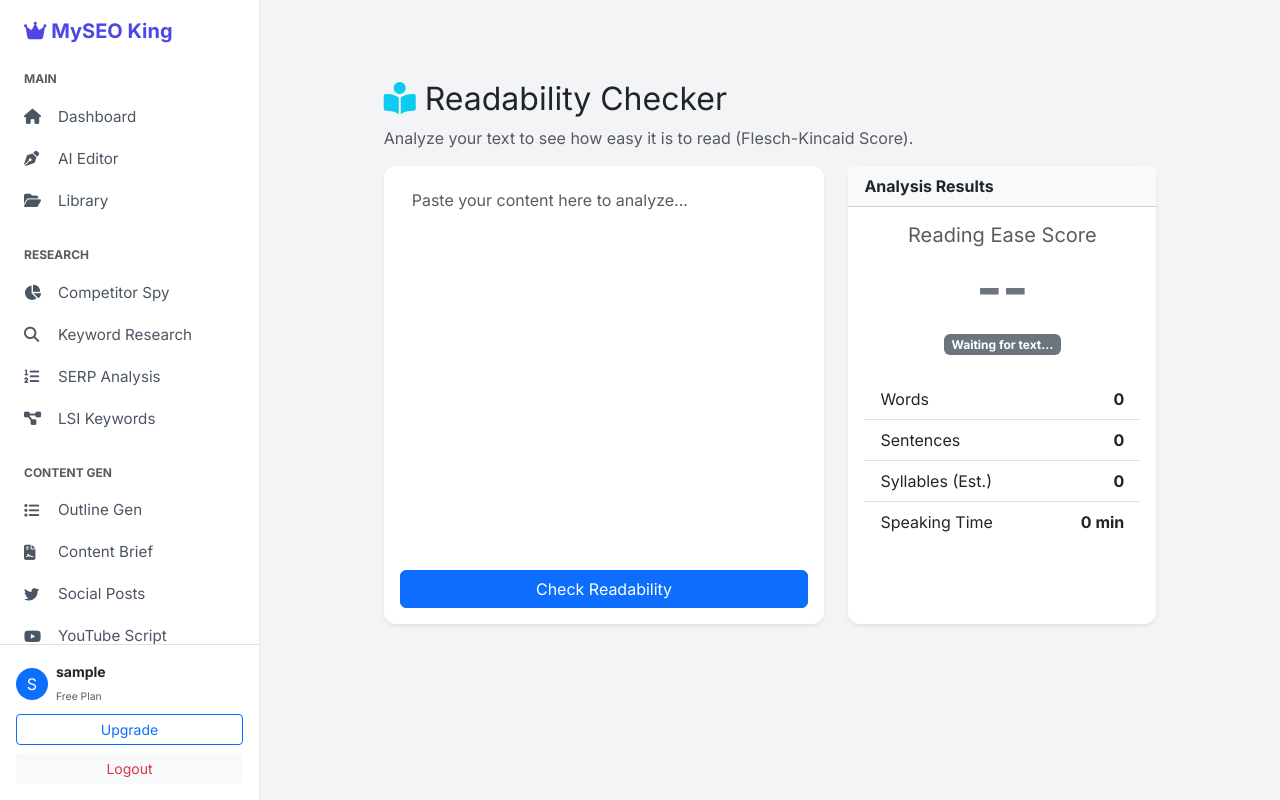
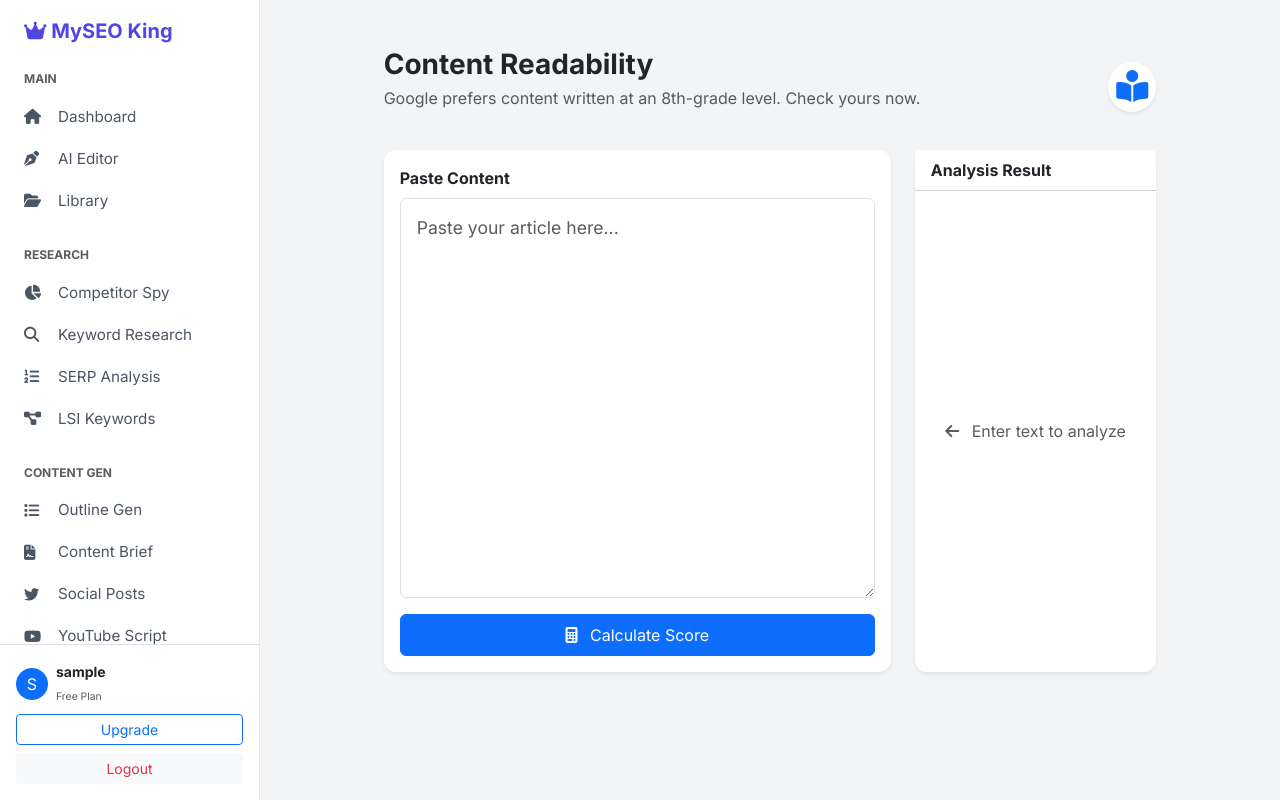
Before and after one commit to dilawar47866/MySEOTooler_V5, a Flask app: page /readability-checker in a window 1280 px wide. Run offline with Flask 3, Linux system fonts and the light colour scheme; the visitor is signed in with stand-in values (Sample User, id 1).

Commit message:
Update readability_checker.html

```diff
--- a/templates/readability_checker.html
+++ b/templates/readability_checker.html
@@ -1,101 +1,111 @@
 {% extends "base.html" %}
+
+{% block title %}Readability Checker - MySEO King{% endblock %}
+
 {% block content %}
-<div class="container mt-5">
+<div class="container-fluid">
     <div class="row justify-content-center">
         <div class="col-md-10">
-            <h2><i class="fas fa-book-reader text-info"></i> Readability Checker</h2>
-            <p class="text-muted">Analyze your text to see how easy it is to read (Flesch-Kincaid Score).</p>
+
+            <div class="d-flex justify-content-between align-items-center mb-4">
+                <div>
+                    <h2 class="h3 fw-bold mb-1">Content Readability</h2>
+                    <p class="text-muted">Google prefers content written at an 8th-grade level. Check yours now.</p>
+                </div>
+                <div class="bg-white p-2 rounded-circle shadow-sm">
+                    <i class="fas fa-book-reader fa-2x text-primary"></i>
+                </div>
+            </div>
 
             <div class="row">
                 <!-- Input Area -->
-                <div class="col-md-7">
-                    <div class="card shadow-sm p-3 h-100">
-                        <textarea id="textInput" class="form-control border-0" rows="15" placeholder="Paste your content here to analyze..." style="resize: none; font-size: 16px;"></textarea>
-                        <div class="d-grid mt-3">
-                            <button class="btn btn-primary" onclick="analyzeText()">Check Readability</button>
+                <div class="col-md-8">
+                    <div class="card shadow-sm h-100">
+                        <div class="card-body">
+                            <label class="fw-bold mb-2">Paste Content</label>
+                            <textarea id="checkContent" class="form-control p-3" style="height: 400px; font-size: 1.1rem;" placeholder="Paste your article here..."></textarea>
+                            <button class="btn btn-primary mt-3 w-100 py-2" onclick="checkReadability()">
+                                <i class="fas fa-calculator me-2"></i> Calculate Score
+                            </button>
                         </div>
                     </div>
                 </div>
 
                 <!-- Results Area -->
-                <div class="col-md-5">
+                <div class="col-md-4">
                     <div class="card shadow-sm h-100">
-                        <div class="card-header bg-light fw-bold">Analysis Results</div>
-                        <div class="card-body">
-                            <div class="text-center mb-4">
-                                <h5 class="text-muted">Reading Ease Score</h5>
-                                <h1 id="scoreDisplay" class="display-4 fw-bold text-secondary">--</h1>
-                                <span id="difficultyLabel" class="badge bg-secondary">Waiting for text...</span>
+                        <div class="card-header bg-white fw-bold">Analysis Result</div>
+                        <div class="card-body text-center d-flex flex-column justify-content-center">
+
+                            <div id="placeholder" class="text-muted">
+                                <i class="fas fa-arrow-left me-2"></i> Enter text to analyze
                             </div>
 
-                            <ul class="list-group list-group-flush">
-                                <li class="list-group-item d-flex justify-content-between">
-                                    <span>Words</span>
-                                    <span id="wordCount" class="fw-bold">0</span>
-                                </li>
-                                <li class="list-group-item d-flex justify-content-between">
-                                    <span>Sentences</span>
-                                    <span id="sentenceCount" class="fw-bold">0</span>
-                                </li>
-                                <li class="list-group-item d-flex justify-content-between">
-                                    <span>Syllables (Est.)</span>
-                                    <span id="syllableCount" class="fw-bold">0</span>
-                                </li>
-                                <li class="list-group-item d-flex justify-content-between">
-                                    <span>Speaking Time</span>
-                                    <span id="readTime" class="fw-bold">0 min</span>
-                                </li>
-                            </ul>
+                            <div id="results" class="d-none">
+                                <h6 class="text-uppercase text-muted small fw-bold">Flesch-Kincaid Grade</h6>
+                                <div class="display-1 fw-bold mb-2" id="resGrade">0.0</div>
+                                <span class="badge bg-secondary mb-4 p-2 px-3 fs-6" id="resBadge">...</span>
+
+                                <hr>
+
+                                <div class="row mt-4 text-start">
+                                    <div class="col-6 mb-3">
+                                        <small class="text-muted d-block">Sentences</small>
+                                        <strong class="fs-5" id="resSentences">0</strong>
+                                    </div>
+                                    <div class="col-6 mb-3">
+                                        <small class="text-muted d-block">Words</small>
+                                        <strong class="fs-5" id="resWords">0</strong>
+                                    </div>
+                                </div>
+
+                                <div class="alert alert-info mt-3 text-start small">
+                                    <i class="fas fa-info-circle me-1"></i>
+                                    Aim for a score between <b>6 and 8</b> for best SEO results.
+                                </div>
+                            </div>
+
                         </div>
                     </div>
                 </div>
             </div>
+
         </div>
     </div>
 </div>
 
 <script>
-function analyzeText() {
-    const text = document.getElementById('textInput').value;
-    if(!text.trim()) return alert("Please paste some text.");
+async function checkReadability() {
+    const text = document.getElementById('checkContent').value;
+    if(text.length < 10) return alert("Enter more text.");
 
-    // 1. Statistics
-    const words = text.trim().split(/\s+/).length;
-    const sentences = text.split(/[.!?]+/).filter(Boolean).length || 1;
-    const syllables = countSyllables(text);
+    try {
+        const res = await fetch('/api/check-readability', {
+            method: 'POST',
+            headers: {'Content-Type': 'application/json'},
+            body: JSON.stringify({content: text})
+        });
+        const data = await res.json();
 
-    // 2. Flesch Reading Ease Formula
-    // 206.835 - (1.015 x ASL) - (84.6 x ASW)
-    const asl = words / sentences; // Average Sentence Length
-    const asw = syllables / words; // Average Syllables per Word
-    let score = 206.835 - (1.015 * asl) - (84.6 * asw);
-    score = Math.round(score);
-    if(score > 100) score = 100;
-    if(score < 0) score = 0;
+        if(data.success) {
+            document.getElementById('placeholder').classList.add('d-none');
+            document.getElementById('results').classList.remove('d-none');
 
-    // 3. Update UI
-    document.getElementById('wordCount').innerText = words;
-    document.getElementById('sentenceCount').innerText = sentences;
-    document.getElementById('syllableCount').innerText = syllables;
-    document.getElementById('readTime').innerText = Math.ceil(words / 200) + " min";
+            const s = data.stats;
+            const gradeEl = document.getElementById('resGrade');
+            const badgeEl = document.getElementById('resBadge');
 
-    const scoreEl = document.getElementById('scoreDisplay');
-    const labelEl = document.getElementById('difficultyLabel');
-    scoreEl.innerText = score;
+            gradeEl.innerText = s.grade;
+            // Add appropriate color class based on backend result
+            gradeEl.className = `display-1 fw-bold mb-2 text-${s.color}`;
 
-    if(score > 80) { scoreEl.className = "display-4 fw-bold text-success"; labelEl.className = "badge bg-success"; labelEl.innerText = "Very Easy (5th Grade)"; }
-    else if(score > 60) { scoreEl.className = "display-4 fw-bold text-primary"; labelEl.className = "badge bg-primary"; labelEl.innerText = "Standard (8th Grade)"; }
-    else if(score > 40) { scoreEl.className = "display-4 fw-bold text-warning"; labelEl.className = "badge bg-warning text-dark"; labelEl.innerText = "Fairly Difficult (College)"; }
-    else { scoreEl.className = "display-4 fw-bold text-danger"; labelEl.className = "badge bg-danger"; labelEl.innerText = "Very Difficult (Graduate)"; }
-}
+            badgeEl.innerText = s.difficulty;
+            badgeEl.className = `badge bg-${s.color} mb-4 p-2 px-3 fs-6`;
 
-function countSyllables(text) {
-    return text.toLowerCase().split(/\s+/).reduce((acc, word) => {
-        word = word.replace(/(?:[^laeiouy]es|ed|[^laeiouy]e)$/, '')
-                   .replace(/^y/, '');
-        const res = word.match(/[aeiouy]{1,2}/g);
-        return acc + (res ? res.length : 1);
-    }, 0);
+            document.getElementById('resSentences').innerText = s.sentences;
+            document.getElementById('resWords').innerText = s.words;
+        }
+    } catch(e) { console.error(e); }
 }
 </script>
 {% endblock %}
```
